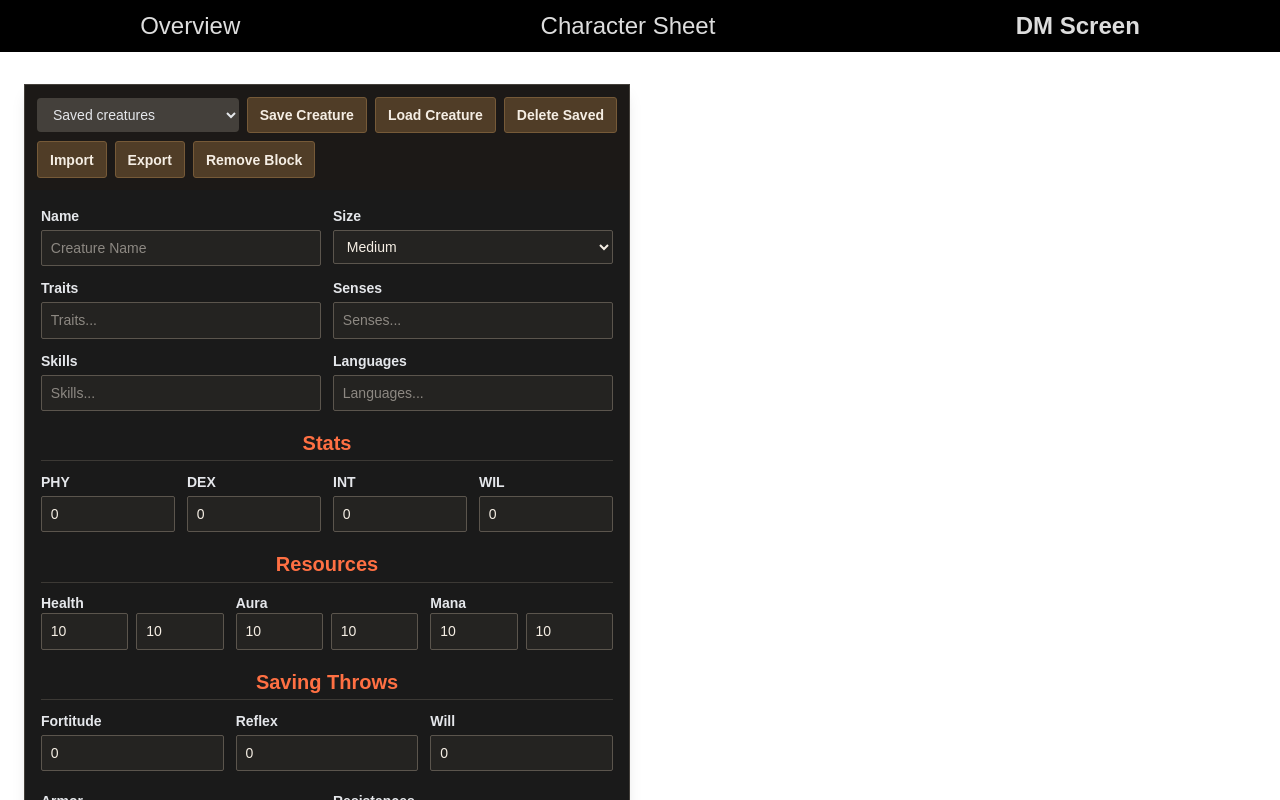
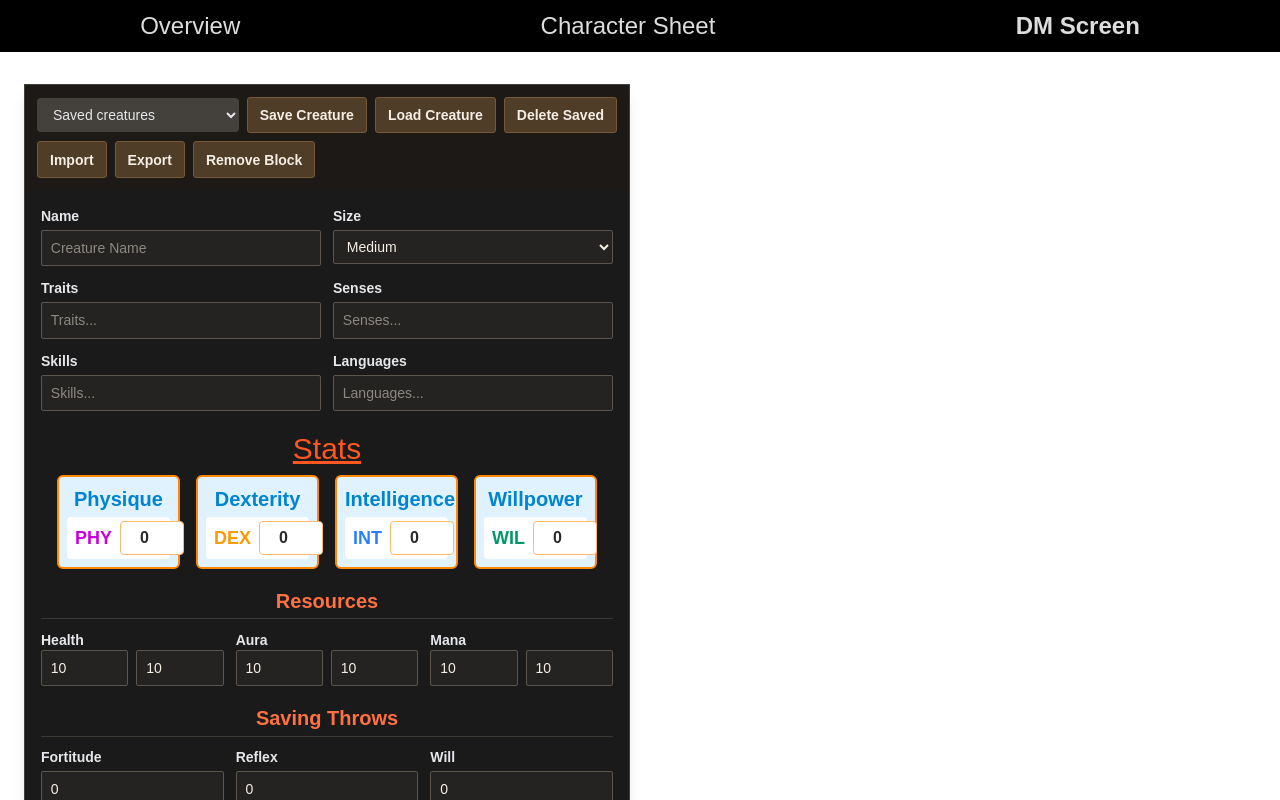
Before and after one commit to Acasez/kastorixv2, a React (Vite) app: page /kastorixv2/DMScreen in a window 1280 px wide. Shown: the top 800 px of the page. Built offline with nearby package versions, Linux system fonts and the light colour scheme.

Commit message:
Reuse stat grid for both

```diff
--- a/src/components/CharacterSheet/CoreStatSection/CoreStatsSection.tsx
+++ b/src/components/CharacterSheet/CoreStatSection/CoreStatsSection.tsx
@@ -1,11 +1,21 @@
 import HealthManaAuraBars from "./HealthManaAuraBars";
 import SavingThrowDisplay from "./SavingThrowDisplay";
 import StatsGrid from "./StatsGrid";
+import { useCharacter } from "../../../contexts/CharacterContext";
 
 export default function CoreStatSection() {
+  const { character, updateCharacter } = useCharacter();
+
   return (
     <div className="flex flex-col bg-gray-800 h-90 gap-3 border-x-2 rounded-lg -mt-2">
-      <StatsGrid />
+      <StatsGrid
+        stats={character.baseStats}
+        onStatChange={(key, value) =>
+          updateCharacter({
+            baseStats: { ...character.baseStats, [key]: value },
+          })
+        }
+      />
       <hr className="border-red-500/70 mx-4" />
       <SavingThrowDisplay />
       <hr className="mx-4 border-red-500/70" />
--- a/src/components/CharacterSheet/CoreStatSection/StatsGrid.tsx
+++ b/src/components/CharacterSheet/CoreStatSection/StatsGrid.tsx
@@ -1,9 +1,7 @@
 import type { StatKey } from "../../../types/StatKey";
 import { STAT_COLORS } from "../../../constants/Stats";
-import { useCharacter } from "../../../contexts/CharacterContext";
 import NumberInput from "../../NumberInput";
 
-// StatsGrid.tsx
 const STATS: { key: StatKey; name: string }[] = [
   { key: "PHY", name: "Physique" },
   { key: "DEX", name: "Dexterity" },
@@ -11,15 +9,18 @@ const STATS: { key: StatKey; name: string }[] = [
   { key: "WIL", name: "Willpower" },
 ];
 
-export default function StatsSection() {
-  const { character, updateCharacter } = useCharacter();
+type StatsGridProps = {
+  stats: Record<StatKey, number>;
+  onStatChange: (key: StatKey, value: number) => void;
+};
 
+export default function StatsGrid({ stats, onStatChange }: StatsGridProps) {
   return (
     <div>
       <h1 className="text-3xl text-striking text-center underline mb-2">
         Stats
       </h1>
-      <div className="grid grid-cols-4 gap-4 px-4">
+      <div className="grid grid-cols-2 gap-4 px-4 sm:grid-cols-4">
         {STATS.map(({ key, name }) => (
           <div
             key={key}
@@ -33,12 +34,8 @@ export default function StatsSection() {
                 {key}
               </span>
               <NumberInput
-                value={character.baseStats[key] ?? 0}
-                onChange={(value) =>
-                  updateCharacter({
-                    baseStats: { ...character.baseStats, [key]: value },
-                  })
-                }
+                value={stats[key] ?? 0}
+                onChange={(value) => onStatChange(key, value)}
               />
             </div>
           </div>
--- a/src/components/DMScreen/CreatureEditor.tsx
+++ b/src/components/DMScreen/CreatureEditor.tsx
@@ -1,11 +1,11 @@
 import { useEffect, useRef, useState, type ChangeEvent } from "react";
 import { useCreature, type Creature } from "../../contexts/CreatureContext";
 import { CREATURE_SIZES } from "../../constants/CreatureSizes";
+import StatsGrid from "../CharacterSheet/CoreStatSection/StatsGrid";
 import CreatureMeta, { STORAGE_PREFIX } from "./CreatureMeta";
 export type CreatureSize = (typeof CREATURE_SIZES)[number];
 
 const STORAGE_CHANGE_EVENT = "dm-creature-storage-change";
-const statKeys = ["PHY", "DEX", "INT", "WIL"] as const;
 const trackKeys = ["health", "aura", "mana"] as const;
 const textFields = [
   ["traits", "Traits"],
@@ -28,7 +28,10 @@ function isCreature(value: unknown): value is Creature {
     typeof candidate.name === "string" &&
     typeof candidate.size === "string" &&
     textFields.every(([key]) => typeof candidate[key] === "string") &&
-    statKeys.every((key) => typeof candidate.stats?.[key] === "number") &&
+    ["PHY", "DEX", "INT", "WIL"].every(
+      (key) =>
+        typeof candidate.stats?.[key as keyof Creature["stats"]] === "number",
+    ) &&
     isTrack(candidate.health) &&
     isTrack(candidate.aura) &&
     isTrack(candidate.mana) &&
@@ -189,28 +192,12 @@ export default function CreatureEditor({ onRemove }: { onRemove: () => void }) {
           ))}
         </div>
 
-        <section>
-          <h2 className="creature-section-title">Stats</h2>
-          <div className="grid grid-cols-2 gap-3 sm:grid-cols-4">
-            {statKeys.map((stat) => (
-              <label className="creature-field" key={stat}>
-                <span>{stat}</span>
-                <input
-                  type="number"
-                  value={creature.stats[stat]}
-                  onChange={(event) =>
-                    updateCreature({
-                      stats: {
-                        ...creature.stats,
-                        [stat]: Number(event.target.value),
-                      },
-                    })
-                  }
-                />
-              </label>
-            ))}
-          </div>
-        </section>
+        <StatsGrid
+          stats={creature.stats}
+          onStatChange={(key, value) =>
+            updateCreature({ stats: { ...creature.stats, [key]: value } })
+          }
+        />
 
         <section>
           <h2 className="creature-section-title">Resources</h2>
```
